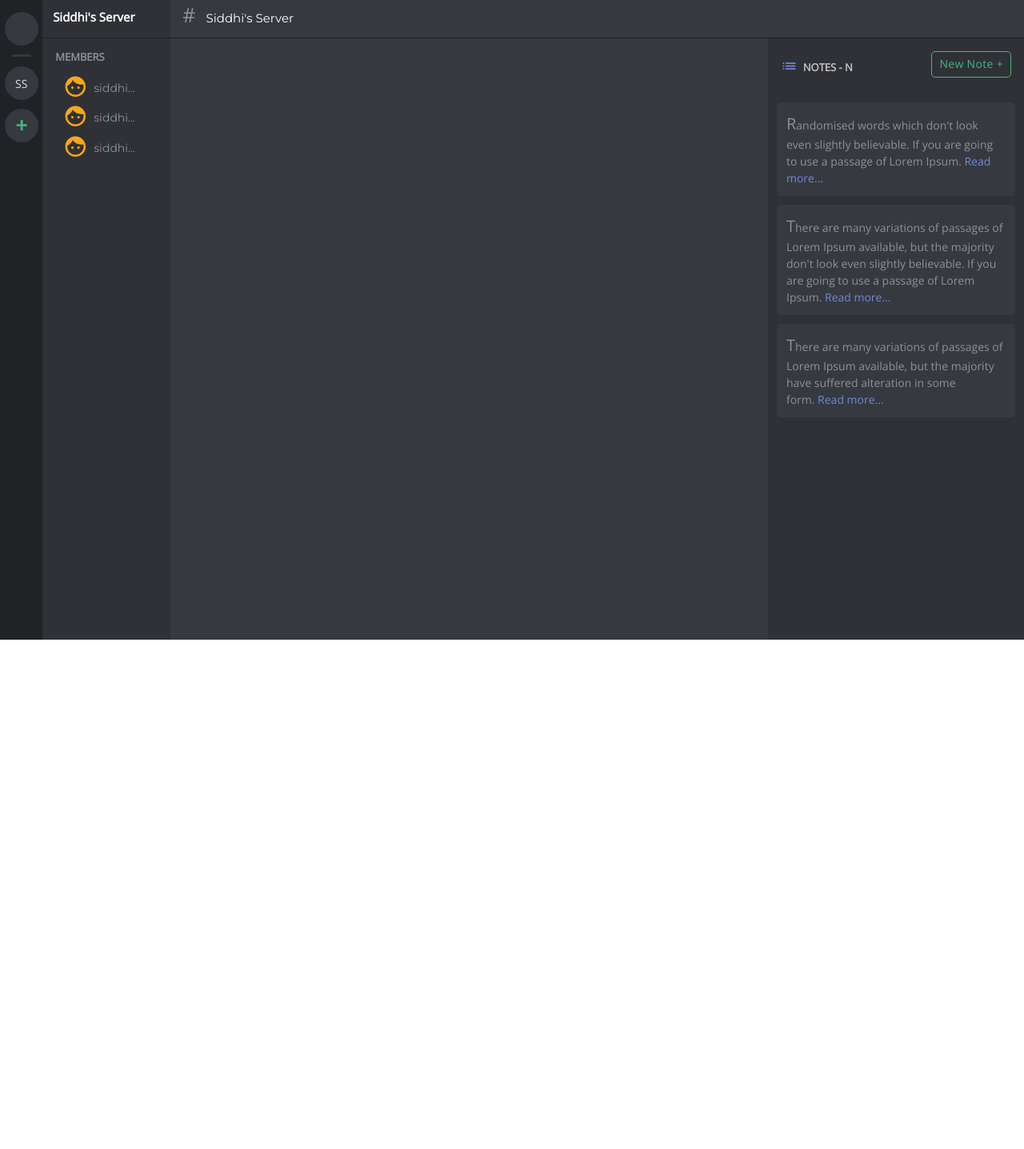
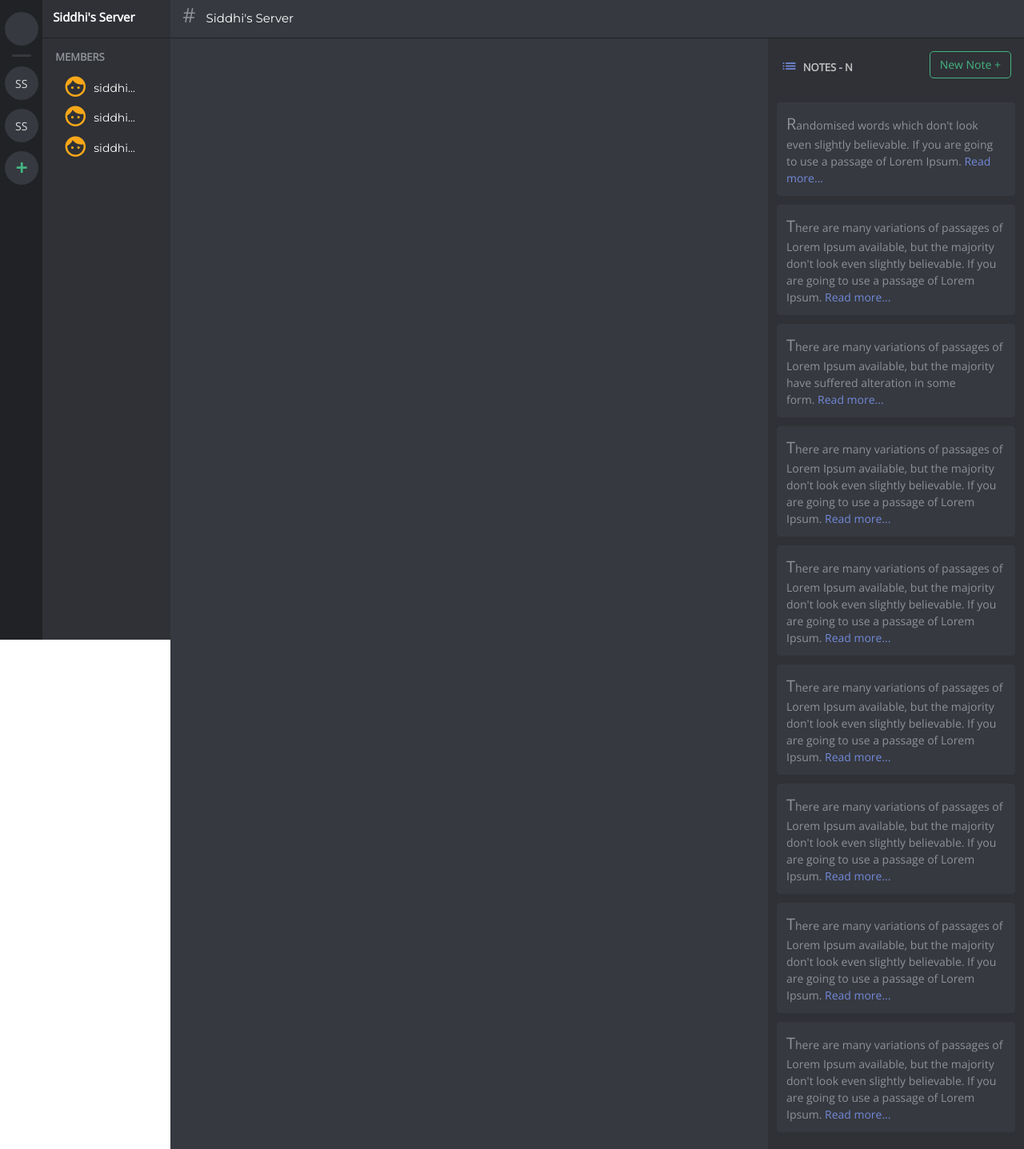
Before and after one commit to SiddhiJhunjhunwala/CodeShareClient, a React (Create React App) app: page / in a window 1280 px wide. Shown: the whole page at 80% size. Before the commit the page ends 800 px from the top, so only its background shows below. Built offline with nearby package versions, Linux system fonts and the light colour scheme; a web font is replaced by a local one.

Commit message:
hover active focus ui

```diff
--- a/src/App.css
+++ b/src/App.css
@@ -127,6 +127,10 @@ blockquote {
   font-size: 14px;
 }
 
+body {
+  overflow: hidden;
+}
+
 .button-nav {
   width: 3rem;
   height: 3rem;
@@ -136,10 +140,38 @@ blockquote {
   outline: none;
   border: none;
   font-weight: 500;
+  transition: 0.1s all ease-out;
+}
+/* purple */
+.button-nav:hover {
+  border-radius: 30%;
+  background-color: #7289da;
+  color: #fff;
+}
+/* green */
+#create:hover {
+  background-color: #43b581;
+  color: #fff;
+}
+
+.button-nav:active {
+  transform: translateY(3px);
+  outline: none;
+  border: none;
+}
+.button-nav:focus {
+  outline: none;
+  border: none;
 }
 
 .sidenavbar button {
   margin-bottom: 11px;
+}
+
+.sidenavbar {
+  background: #202225;
+  height: 100%;
+  padding-top: 15px;
 }
 
 .divider {
@@ -157,6 +189,11 @@ blockquote {
   font-weight: 600;
   padding: 6% 8%;
   font-size: 15px;
+  cursor: default;
+}
+.room-nav-header:hover,
+.room-nav-header:active {
+  background: #34373c;
 }
 
 .room-nav {
@@ -179,6 +216,7 @@ blockquote {
 .sec-content {
   padding: 0px 10px;
   font-family: "Montserrat", sans-serif !important;
+  color: #fff;
 }
 
 .notes {
@@ -200,7 +238,36 @@ blockquote {
   /* color: #8e9297 !important; */
   color: #c2c2c2;
   padding: 16px;
+  cursor: default;
   /* display: inline-block; */
+}
+.new-note {
+  border-radius: 5px;
+  color: #43b581;
+  border: 1px solid #43b581;
+  text-transform: capitalize;
+  float: right;
+  background-color: transparent;
+  margin: 16px 16px 6px 16px;
+  padding: 5px 12px 6px 12px;
+  transition: 0.2s all;
+}
+.new-note:hover,
+.new-note:active,
+.new-note:focus {
+  border: 1px solid #43b581;
+  outline: none;
+}
+.new-note:hover,
+.new-note:active {
+  background-color: rgb(67, 181, 129, 0.7);
+  color: white;
+  border: 1px solid transparent;
+  border-radius: 2px;
+}
+
+.new-note:active {
+  transform: translateY(3px);
 }
 
 .notes-content {
@@ -213,9 +280,21 @@ blockquote {
   margin: 11px;
   padding: 11px;
   color: #8e9297;
+  /* color: rgba(255, 255, 255, 0.55); */
   border: 1px solid #36393f;
   background-color: #36393f;
   border-radius: 4px;
+  transition: 0.2s all;
+  cursor: default;
+}
+
+.note:hover {
+  background-color: rgb(54, 57, 63, 0.7);
+  color: rgba(255, 255, 255, 0.8);
+}
+
+.note:active {
+  transform: translateY(3px);
 }
 
 .note::first-letter {
@@ -244,6 +323,7 @@ blockquote {
   font-size: 15px;
   font-weight: 500;
   font-family: "Montserrat", sans-serif !important;
+  cursor: default;
 }
 
 .hash {
--- a/src/App.js
+++ b/src/App.js
@@ -4,6 +4,7 @@ import CodeEditor from "./components/codeEditor";
 import Login from "./pages/login";
 import Signup from "./pages/signup";
 import Main from "./pages/main";
+import ModalC from "./components/modal";
 
 import Pusher from "./pages/index";
 
@@ -19,6 +20,7 @@ export default function App() {
         <Route path="/code" component={CodeEditor} />
 
         <Route path="/pusher" component={Pusher} />
+        <Route path="/modal" component={ModalC} />
       </Switch>
     </div>
   );
--- /dev/null
+++ b/src/components/modal.js
@@ -0,0 +1,28 @@
+import React, { useState } from "react";
+import { Modal } from "@material-ui/core";
+
+const ModalC = (props) => {
+  const [open, setOpen] = useState(false);
+  const handleOpen = () => {
+    setOpen(true);
+  };
+
+  const handleClose = () => {
+    setOpen(false);
+  };
+  return (
+    <React.Fragment>
+      <button onClick={handleOpen}>Open Modal</button>
+      <Modal
+        open={open}
+        onClose={handleClose}
+        aria-labelledby="simple-modal-title"
+        aria-describedby="simple-modal-description"
+      >
+        <h1>Modal</h1>
+      </Modal>
+    </React.Fragment>
+  );
+};
+
+export default ModalC;
--- a/src/components/notes.js
+++ b/src/components/notes.js
@@ -23,20 +23,23 @@ const Notes = (props) => {
         </Icon>
         &nbsp; Notes - N
       </h1>
-      <Button
-        size="small"
-        variant="outlined"
-        style={{
-          borderRadius: "5px",
-          color: "#43B581",
-          borderColor: "#43B581",
-          textTransform: "capitalize",
-          float: "right",
-          margin: "16px 16px 6px 16px",
-        }}
+      <button
+        // size="small"
+        // variant="outlined"
+        style={
+          {
+            // borderRadius: "5px",
+            // color: "#43B581",
+            // border: "1px solid #43B581",
+            // textTransform: "capitalize",
+            // float: "right",
+            // margin: "16px 16px 6px 16px",
+          }
+        }
+        className="new-note"
       >
         New Note +
-      </Button>
+      </button>
       <div className="notes-content">
         <div className="note">
           Randomised words which don't look even slightly believable. If you are
@@ -67,6 +70,42 @@ const Notes = (props) => {
           <div className="read-more">&nbsp;Read more...</div>
         </div>
         {/* <div className="divider notes-divider" /> */}
+        <div className="note">
+          There are many variations of passages of Lorem Ipsum available, but
+          the majority don't look even slightly believable. If you are going to
+          use a passage of Lorem Ipsum.
+          <div className="read-more">&nbsp;Read more...</div>
+        </div>
+        <div className="note">
+          There are many variations of passages of Lorem Ipsum available, but
+          the majority don't look even slightly believable. If you are going to
+          use a passage of Lorem Ipsum.
+          <div className="read-more">&nbsp;Read more...</div>
+        </div>
+        <div className="note">
+          There are many variations of passages of Lorem Ipsum available, but
+          the majority don't look even slightly believable. If you are going to
+          use a passage of Lorem Ipsum.
+          <div className="read-more">&nbsp;Read more...</div>
+        </div>
+        <div className="note">
+          There are many variations of passages of Lorem Ipsum available, but
+          the majority don't look even slightly believable. If you are going to
+          use a passage of Lorem Ipsum.
+          <div className="read-more">&nbsp;Read more...</div>
+        </div>
+        <div className="note">
+          There are many variations of passages of Lorem Ipsum available, but
+          the majority don't look even slightly believable. If you are going to
+          use a passage of Lorem Ipsum.
+          <div className="read-more">&nbsp;Read more...</div>
+        </div>
+        <div className="note">
+          There are many variations of passages of Lorem Ipsum available, but
+          the majority don't look even slightly believable. If you are going to
+          use a passage of Lorem Ipsum.
+          <div className="read-more">&nbsp;Read more...</div>
+        </div>
       </div>
     </div>
   );
--- a/src/pages/main.js
+++ b/src/pages/main.js
@@ -24,11 +24,6 @@ const Main = (props) => {
               display="flex"
               flexDirection="column"
               alignItems="center"
-              style={{
-                background: "#202225",
-                height: "100%",
-                paddingTop: "15px",
-              }}
               className="sidenavbar"
             >
               {/* Logo */}
@@ -39,12 +34,14 @@ const Main = (props) => {
               <div className="divider"></div>
               {/* Rooms */}
               <button className="button-nav">SS</button>
+              <button className="button-nav">SS</button>
               {/* Create room  */}
               <button
                 className="button-nav"
-                onClick={() => {
-                  setModal = true;
-                }}
+                id="create"
+                // onClick={() => {
+                //   setModal = true;
+                // }}
               >
                 <Icon
                   style={{
```
